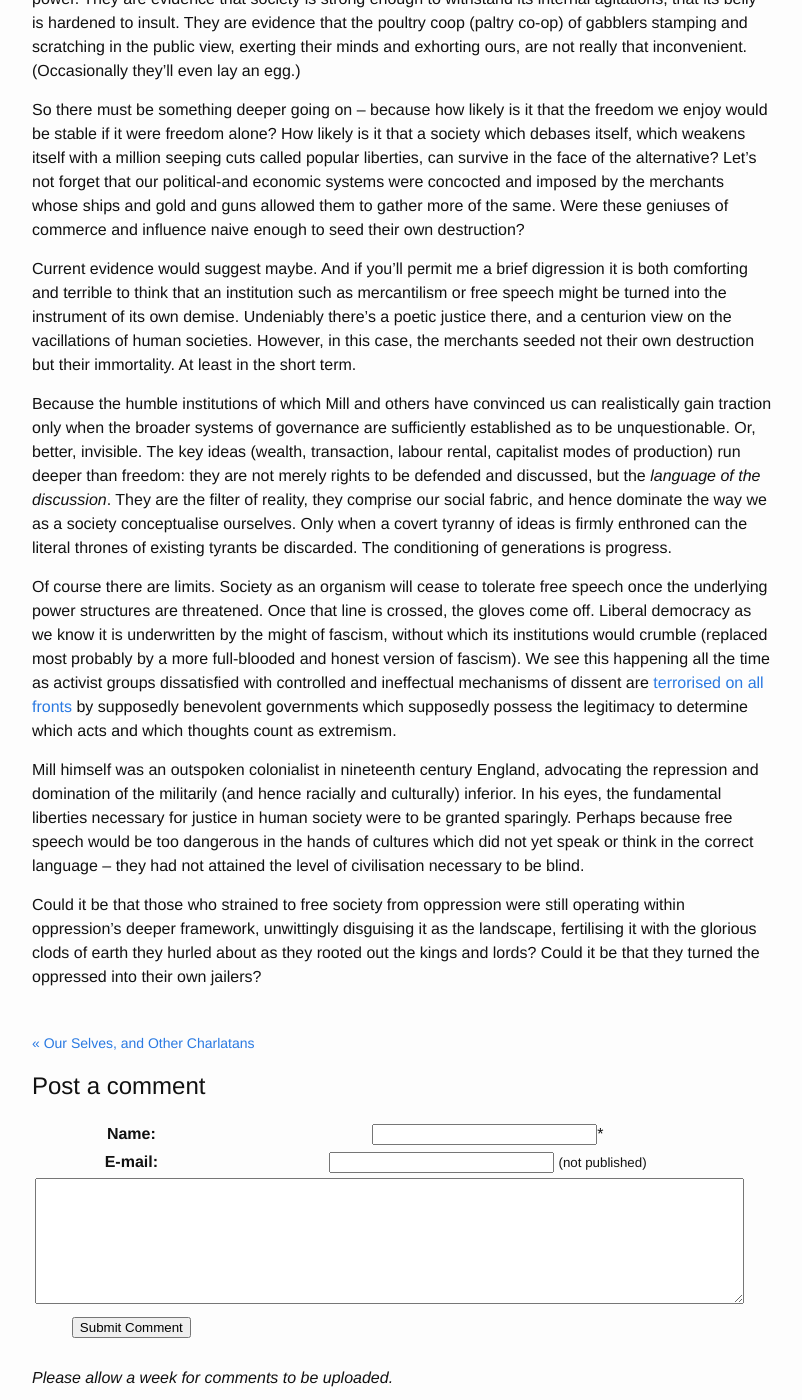
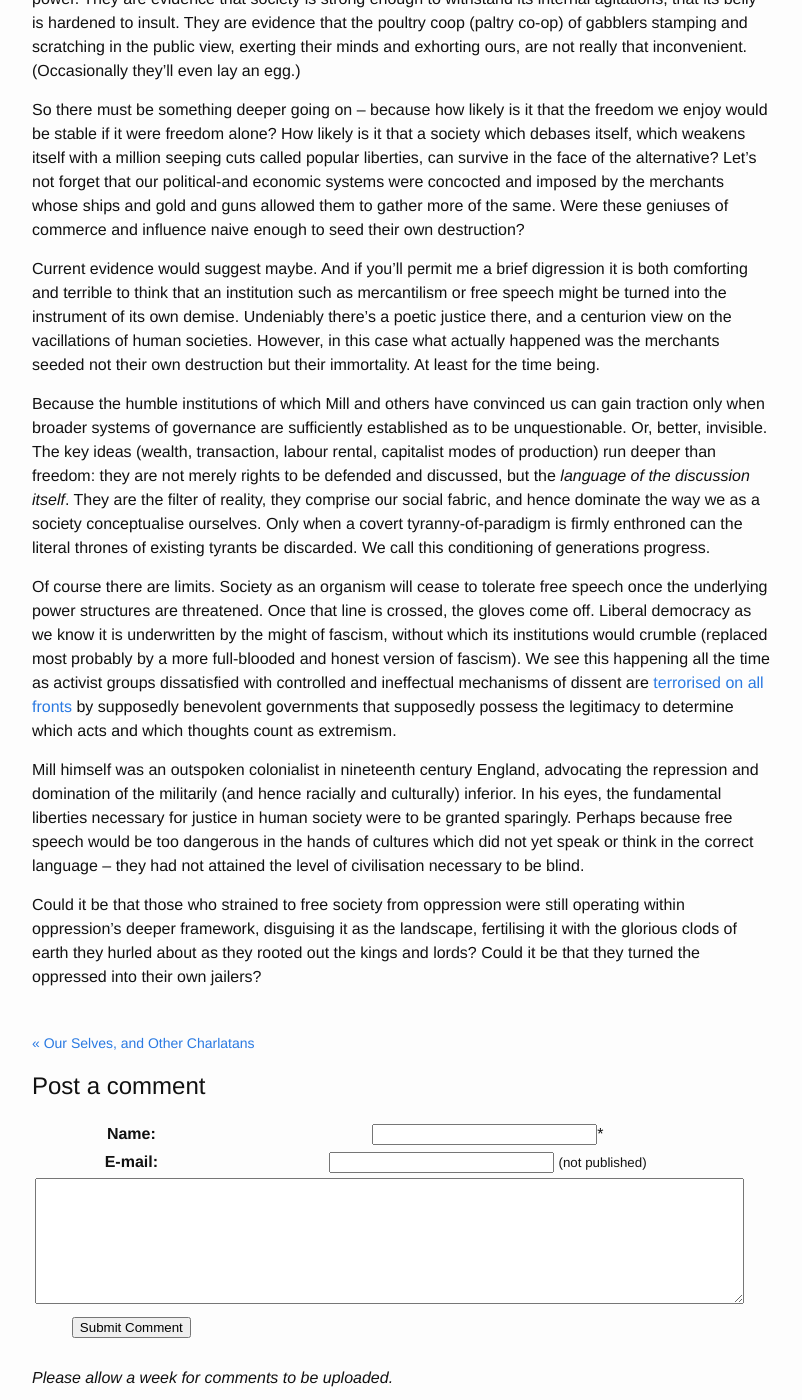
Before and after one commit to Allium/WithoutHeadOrFoot, a Jekyll site: the page built from _posts/2017-02-03-Insubstantial-Comments-On-Subsubstantial-Freedoms.md, in a window 1280 px wide and 1400 px high, scrolled down 952 px. Shown: the whole window, without its empty margins (238-1040 px from the left). Built offline with Jekyll 4.4.1, drawn with Linux system fonts in a browser that asks for light colours; comment, search, counter and statistics services are not loaded.

Commit message:
Minor edits

```diff
--- a/_posts/2017-02-03-Insubstantial-Comments-On-Subsubstantial-Freedoms.md
+++ b/_posts/2017-02-03-Insubstantial-Comments-On-Subsubstantial-Freedoms.md
@@ -20,12 +20,12 @@ Free speech, therefore, and open dissent, and the protection of minorities, and
 
 So there must be something deeper going on -- because how likely is it that the freedom we enjoy would be stable if it were freedom alone? How likely is it that a society which debases itself, which weakens itself with a million seeping cuts called popular liberties, can survive in the face of the alternative? Let's not forget that our political-and economic systems were concocted and imposed by the merchants whose ships and gold and guns allowed them to gather more of the same. Were these geniuses of commerce and influence naive enough to seed their own destruction?
 
-Current evidence would suggest maybe. And if you'll permit me a brief digression it is both comforting and terrible to think that an institution such as mercantilism or free speech might be turned into the instrument of its own demise. Undeniably there's a poetic justice there, and a centurion view on the vacillations of human societies. However, in this case, the merchants seeded not their own destruction but their immortality. At least in the short term.
+Current evidence would suggest maybe. And if you'll permit me a brief digression it is both comforting and terrible to think that an institution such as mercantilism or free speech might be turned into the instrument of its own demise. Undeniably there's a poetic justice there, and a centurion view on the vacillations of human societies. However, in this case what actually happened was the merchants seeded not their own destruction but their immortality. At least for the time being.
 
-Because the humble institutions of which Mill and others have convinced us can realistically gain traction only when the broader systems of governance are sufficiently established as to be unquestionable. Or, better, invisible. The key ideas (wealth, transaction, labour rental, capitalist modes of production) run deeper than freedom: they are not merely rights to be defended and discussed, but the *language of the discussion*. They are the filter of reality, they comprise our social fabric, and hence dominate the way we as a society conceptualise ourselves. Only when a covert tyranny of ideas is firmly enthroned can the literal thrones of existing tyrants be discarded. The conditioning of generations is progress.
+Because the humble institutions of which Mill and others have convinced us can gain traction only when broader systems of governance are sufficiently established as to be unquestionable. Or, better, invisible. The key ideas (wealth, transaction, labour rental, capitalist modes of production) run deeper than freedom: they are not merely rights to be defended and discussed, but the *language of the discussion itself*. They are the filter of reality, they comprise our social fabric, and hence dominate the way we as a society conceptualise ourselves. Only when a covert tyranny-of-paradigm is firmly enthroned can the literal thrones of existing tyrants be discarded. We call this conditioning of generations progress.
 
-Of course there are limits. Society as an organism will cease to tolerate free speech once the underlying power structures are threatened. Once that line is crossed, the gloves come off. Liberal democracy as we know it is underwritten by the might of fascism, without which its institutions would crumble (replaced most probably by a more full-blooded and honest version of fascism). We see this happening all the time as activist groups dissatisfied with controlled and ineffectual mechanisms of dissent are [terrorised on all fronts](http://catosandford.org/WithoutHeadOrFoot/2016/03/05/Greenlist-Is-The-New-Blacklist.html) by supposedly benevolent governments which supposedly possess the legitimacy to determine which acts and which thoughts count as extremism.
+Of course there are limits. Society as an organism will cease to tolerate free speech once the underlying power structures are threatened. Once that line is crossed, the gloves come off. Liberal democracy as we know it is underwritten by the might of fascism, without which its institutions would crumble (replaced most probably by a more full-blooded and honest version of fascism). We see this happening all the time as activist groups dissatisfied with controlled and ineffectual mechanisms of dissent are [terrorised on all fronts](http://catosandford.org/WithoutHeadOrFoot/2016/03/05/Greenlist-Is-The-New-Blacklist.html) by supposedly benevolent governments that supposedly possess the legitimacy to determine which acts and which thoughts count as extremism.
 
 Mill himself was an outspoken colonialist in nineteenth century England, advocating the repression and domination of the militarily (and hence racially and culturally) inferior. In his eyes, the fundamental liberties necessary for justice in human society were to be granted sparingly. Perhaps because free speech would be too dangerous in the hands of cultures which did not yet speak or think in the correct language -- they had not attained the level of civilisation necessary to be blind.
 
-Could it be that those who strained to free society from oppression were still operating within oppression's deeper framework, unwittingly disguising it as the landscape, fertilising it with the glorious clods of earth they hurled about as they rooted out the kings and lords? Could it be that they turned the oppressed into their own jailers?
+Could it be that those who strained to free society from oppression were still operating within oppression's deeper framework, disguising it as the landscape, fertilising it with the glorious clods of earth they hurled about as they rooted out the kings and lords? Could it be that they turned the oppressed into their own jailers?
```
